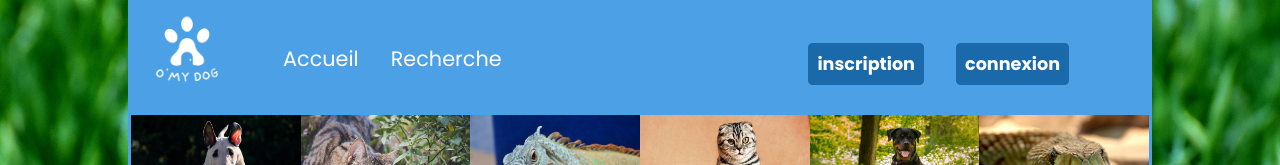
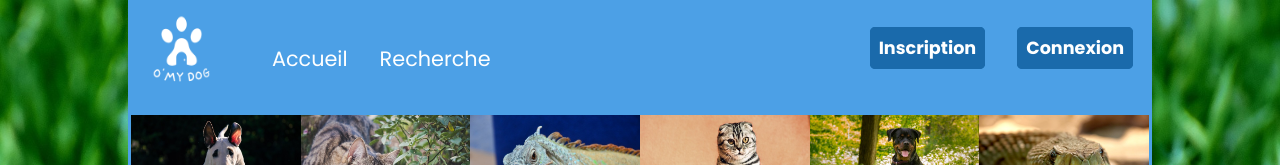
Before and after one commit to YannBenet/o-my-dog-front, a React (Vite) app: page / in a window 1280 px wide. Shown: the top 165 px of the page. Built offline with nearby package versions, Linux system fonts and the light colour scheme; no server answers.

Commit message:
feat: :sparkles: Add burger menu

```diff
--- a/src/components/Page/PersonalProfile.tsx
+++ b/src/components/Page/PersonalProfile.tsx
@@ -92,6 +92,7 @@ function Profile() {
   const { id } = useParams();
   // useQuery de getUser
   const [token, setToken] = useState<string | null>(null);
+
   useEffect(() => {
     const storedToken = localStorage.getItem('token');
     setToken(storedToken);
--- a/src/components/elements/Header/Header.scss
+++ b/src/components/elements/Header/Header.scss
@@ -1,36 +1,51 @@
-@use '../../../styles/variables' as v;
+@import '../../../styles/variables';
 .header {
+  display: flex;
   &-nav {
     display:flex;
+    align-items: center;
+    height: 100%;
     &-list-link a {
       font-size:1.3rem;
   }
   }
   &-link {
-    display: contents;
+    display: flex;
+    background-color: $color-primary;
+    height: 7rem;
+    width: 7rem;
   }
-  display: flex;
-  background-color: v.$color-primary;
-  height: 7rem;
   &-logo {
     height:100%;
-      width:auto;
+    width:100%;
   }
-  &-position {
+  &-positions {
+    display: flex;
+    width: 100%;
+    position: relative;
+    &-desktop {
       display: flex;
       justify-content: space-between;
-    width: 100%;
-    position: relative;
+      width:100%;
+      position:relative;
+      background-color: $color-primary;
       &-left {
+        display:flex;
+        justify-content: center;
+        align-items: center;
         text-align: left;
         display: flex;
+        padding: 1rem;
       }
       &-right {
+        align-items: center;
+        justify-content: flex-end;
         text-align: end;
         padding: 1rem 4rem;
         z-index: 1;
         width: 30%;
         flex-grow: 1;
+      }
     }
   }
   &-nav-list {
@@ -43,7 +58,7 @@
     &-link {
       &-dir {
         text-decoration: none;
-        color: v.$color-bg;
+        color: $color-bg;
         font-size: 1.8rem;
       }
     }
@@ -54,9 +69,9 @@
     &-button {
       cursor: pointer;
       margin: 1rem;
-      background-color: v.$color-button;
-      color: v.$color-bg;
-      border: 1px solid v.$color-button;
+      background-color: $color-button;
+      color: $color-bg;
+      border: 1px solid $color-button;
       border-radius: 0.3rem;
       padding: 0.5rem;
       font-size: 1.1rem;
@@ -69,9 +84,9 @@
         width: 5rem;
         height: 5rem;
         border-radius: 20% 20% 20% 20%;
-        border: 2px solid v.$color-button;
-        background-color: v.$color-primary;
-        box-shadow: inset 0 0rem 1rem v.$color-button;
+        border: 2px solid $color-button;
+        background-color: $color-primary;
+        box-shadow: inset 0 0rem 1rem $color-button;
         overflow: hidden;
         cursor: pointer;
 
@@ -89,9 +104,9 @@
 }
 .connect {
   &-navBar {
-    background-color: v.$color-primary;
-    color: v.$color-bg;
-    border: 2px solid v.$color-button;
+    background-color: $color-primary;
+    color: $color-bg;
+    border: 2px solid $color-button;
     border-radius: 0.3rem;
     padding: 0.3rem 0 0.5rem 0.3rem;
     width: 12rem;
@@ -111,11 +126,11 @@
     &-menu {
       cursor: pointer;
       text-decoration: none;
-      color: v.$color-bg;
+      color: $color-bg;
       &-closed {
-        background-color: v.$color-button;
+        background-color: $color-button;
         border-radius: 1rem;
-        border: 2px solid v.$color-button;
+        border: 2px solid $color-button;
         padding: 0.2rem;
         cursor: pointer;
       }
--- a/src/components/elements/Header/Header.tsx
+++ b/src/components/elements/Header/Header.tsx
@@ -15,6 +15,8 @@ function Header() {
   const location = useLocation();
   const [profilePicture, setProfilePicture] = useState<string | null>(null);
   const [token, setToken] = useState<string | null>(null);
+  const [isBurgerOpen, setIsBurgerOpen] = useState<boolean>(false);
+  const [isWindowWidth, setIsWindowWidth] = useState<number>(window.innerWidth);
 
   useEffect(() => {
     const storedToken = localStorage.getItem('token');
@@ -71,13 +73,22 @@ function Header() {
     }
   }, [location]); // mise à jour lorsque changement de page
 
+  useEffect(() => {
+    const handleResize = () => setIsWindowWidth(window.innerWidth);
+    window.addEventListener('resize', handleResize);
+    return () => window.removeEventListener('resize', handleResize);
+  }, []);
+
   return (
     <header className="header">
       <NavLink to="/" className="header-link">
         <img src={logo} className="header-logo" alt="logo" />
       </NavLink>
-      <section className="header-position">
-        <section className="header-position-left">
+      <section className="header-positions">
+        {/* Desktop headers buttons */}
+        {isWindowWidth >= 480 ? (
+          <section className="header-positions-desktop">
+            <section className="header-position-desktop-left">
               <nav className="header-nav">
                 <ul className="header-nav-list">
                   <li className="header-nav-list-link">
@@ -93,15 +104,15 @@ function Header() {
                 </ul>
               </nav>
             </section>
-        <section className="header-position-right">
+            <section className="header-position-desktop-right">
               {!isLoggedIn && (
                 <div className="header-buttons">
                   <NavLink to="/Inscription" className="header-buttons-button">
-                inscription
+                    Inscription
                   </NavLink>
 
                   <NavLink to="/Connexion" className="header-buttons-button">
-                connexion
+                    Connexion
                   </NavLink>
                 </div>
               )}
@@ -157,7 +168,7 @@ function Header() {
                           handleClick();
                         }}
                       >
-                    déconnexion
+                        Déconnexion
                       </NavLink>
                     </li>
                   </ul>
@@ -165,6 +176,103 @@ function Header() {
               )}
             </section>
           </section>
+        ) : (
+          <section className="header-positions-mobile">
+            {/* Mobile headers buttons */}
+            <button
+              type="button"
+              className="header-burger-menu"
+              onClick={() => setIsBurgerOpen(!isBurgerOpen)}
+            >
+              <div className="burger-line"></div>
+              <div className="burger-line"></div>
+              <div className="burger-line"></div>
+            </button>
+            {/* Burger if opened */}
+            {isBurgerOpen && (
+              <nav className="burger-nav">
+                <ul>
+                  <li>
+                    <NavLink
+                      to="/"
+                      className="burger-nav-item"
+                      onClick={() => setIsBurgerOpen(false)}
+                    >
+                      Accueil
+                    </NavLink>
+                  </li>
+                  <li>
+                  <NavLink
+                    to="/Search"
+                    className="burger-nav-item"
+                    onClick={() => setIsBurgerOpen(false)}
+                    >
+                      Recherche
+                    </NavLink>
+                  </li>
+                  {isLoggedIn ? (
+                    <div>
+                      {/* Burger nav if connected */}
+                      <li>
+                        <NavLink
+                          to={`/Profile/${userId}`}
+                          className="burger-nav-item"
+                          onClick={() => setIsBurgerOpen(false)}
+                        >
+                          Mon profil
+                        </NavLink>
+                      </li>
+                      <li>
+                        <NavLink
+                          to="/profile/editprofile"
+                          className="burger-nav-item"
+                          onClick={() => setIsBurgerOpen(false)}
+                        >
+                          Modifier profil
+                        </NavLink>
+                      </li>
+                      <li>
+                        <NavLink
+                          to="/"
+                          className="burger-nav-item"
+                          onClick={() => {
+                            setIsBurgerOpen(false);
+                            handleDeconnect(userId);
+                          }}
+                        >
+                          Déconnexion
+                        </NavLink>
+                      </li>
+                    </div>
+                  ) : (
+                    <div >
+                      {/* Burger nav if disconnected */}
+                      <li>
+                        <NavLink
+                          to="/Inscription"
+                          className="burger-nav-item"
+                          onClick={() => setIsBurgerOpen(false)}
+                        >
+                          Inscription
+                        </NavLink>
+                      </li>
+                      <li>
+                        <NavLink
+                          to="/Connexion"
+                          className="burger-nav-item"
+                          onClick={() => setIsBurgerOpen(false)}
+                        >
+                          Connexion
+                        </NavLink>
+                      </li>
+                    </div>
+                  )}
+                </ul>
+              </nav>
+            )}
+          </section>
+        )}
+      </section>
     </header>
   );
 }
```
Also changed, not shown: 2 other files (tests, documents, lock files or other folders). Lines whose indentation alone changed are shown as unchanged.
